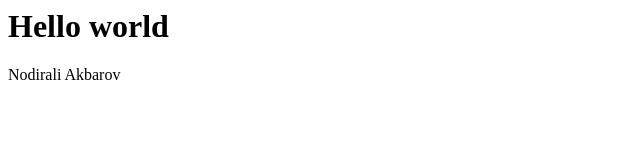
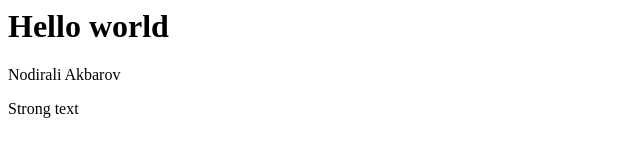
Before and after one commit to NodiraliAkbarov/my_fsecond_repo, a plain HTML site: page index.html in a window 1280 px wide. Shown: the full height of the page, 0-640 px from the left. Drawn offline with Linux system fonts and the light colour scheme.

Commit message:
text added

```diff
--- a/index.html
+++ b/index.html
@@ -7,5 +7,6 @@
 <body>
 <h1>Hello world</h1>
 <p>Nodirali Akbarov</p>
+    <p>Strong text</p>
 </body>
 </html>
```
